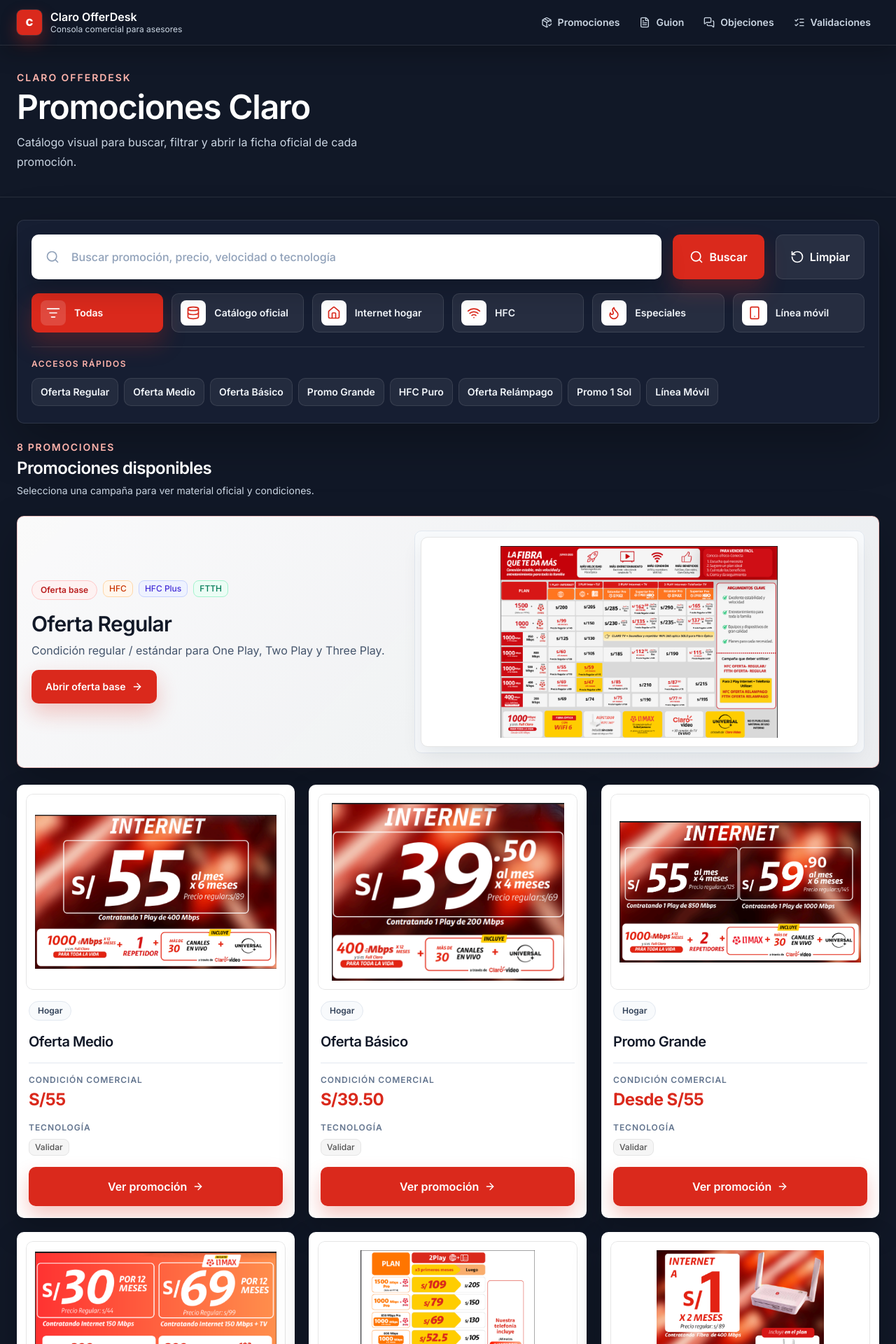
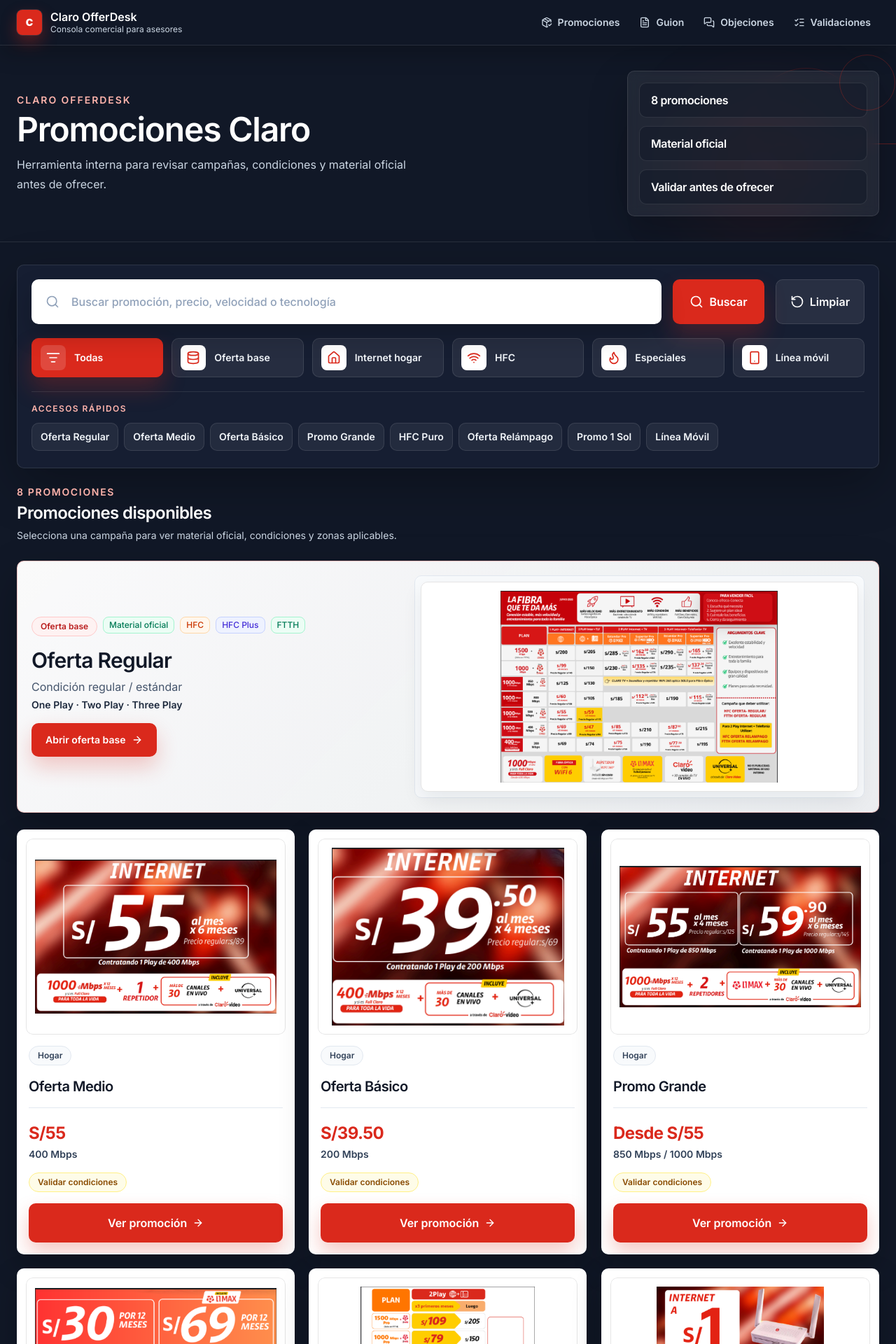
Before and after one commit to Paul-FloresPerez/claro-offerdesk, a Next.js app: page /ofertas in a window 1280 px wide. Shown: the top 1920 px of the page at 70% size. Built offline with nearby package versions, Linux system fonts and the light colour scheme.

Commit message:
PAGINA DE CLARO CULMINADA(HASTA NUEVO AVISO)

```diff
--- a/src/app/ofertas/page.tsx
+++ b/src/app/ofertas/page.tsx
@@ -1,4 +1,5 @@
 import { PromoCatalog } from "@/components/offers/PromoCatalog";
+import { ofertas } from "@/data/ofertas";
 
 type PageProps = {
   searchParams: Promise<{
@@ -13,7 +14,12 @@
   return (
     <main className="relative">
       <section className="relative overflow-hidden border-b border-white/10">
-        <div className="mx-auto max-w-7xl px-4 py-7 sm:px-6 lg:py-9">
+        <div className="pointer-events-none absolute right-12 top-8 h-40 w-40 rounded-full border border-[#DA291C]/20" />
+        <div className="pointer-events-none absolute right-24 top-20 h-48 w-48 rounded-full bg-[#DA291C]/10 blur-3xl" />
+        <div className="pointer-events-none absolute right-0 top-1/2 h-px w-72 bg-gradient-to-l from-[#DA291C]/40 to-transparent" />
+
+        <div className="mx-auto grid max-w-7xl gap-6 px-4 py-7 sm:px-6 lg:grid-cols-[1fr_360px] lg:items-center lg:py-9">
+          <div className="max-w-3xl">
             <p className="text-sm font-semibold uppercase tracking-[0.14em] text-[#FFB4AC]">
               Claro OfferDesk
             </p>
@@ -21,9 +27,19 @@
               Promociones Claro
             </h1>
             <p className="mt-3 max-w-xl text-base leading-7 text-slate-300">
-            Catálogo visual para buscar, filtrar y abrir la ficha oficial de
-            cada promoción.
+              Herramienta interna para revisar campañas, condiciones y material
+              oficial antes de ofrecer.
             </p>
+          </div>
+
+          <div className="relative rounded-lg border border-white/10 bg-white/[0.07] p-4 shadow-[0_20px_56px_rgba(0,0,0,0.24)] backdrop-blur">
+            <div className="absolute -right-6 -top-6 h-20 w-20 rounded-full border border-[#DA291C]/30" />
+            <div className="grid gap-3">
+              <HeroSignal text={`${ofertas.length} promociones`} />
+              <HeroSignal text="Material oficial" />
+              <HeroSignal text="Validar antes de ofrecer" />
+            </div>
+          </div>
         </div>
       </section>
 
@@ -41,3 +57,13 @@
 function getParam(value?: string | string[]) {
   return Array.isArray(value) ? value[0] ?? "" : value ?? "";
 }
+
+function HeroSignal({ text }: { text: string }) {
+  return (
+    <div className="rounded-lg border border-white/10 bg-[#111827]/55 px-4 py-3">
+      <p className="text-base font-semibold tracking-tight text-white">
+        {text}
+      </p>
+    </div>
+  );
+}
--- a/src/app/page.tsx
+++ b/src/app/page.tsx
@@ -1,4 +1,5 @@
 import { PromoCatalog } from "@/components/offers/PromoCatalog";
+import { ofertas } from "@/data/ofertas";
 
 type PageProps = {
   searchParams: Promise<{
@@ -13,7 +14,11 @@
   return (
     <main className="relative">
       <section className="relative overflow-hidden border-b border-white/10">
-        <div className="mx-auto max-w-7xl px-4 py-7 sm:px-6 lg:py-9">
+        <div className="pointer-events-none absolute right-12 top-8 h-40 w-40 rounded-full border border-[#DA291C]/20" />
+        <div className="pointer-events-none absolute right-24 top-20 h-48 w-48 rounded-full bg-[#DA291C]/10 blur-3xl" />
+        <div className="pointer-events-none absolute right-0 top-1/2 h-px w-72 bg-gradient-to-l from-[#DA291C]/40 to-transparent" />
+
+        <div className="mx-auto grid max-w-7xl gap-6 px-4 py-7 sm:px-6 lg:grid-cols-[1fr_360px] lg:items-center lg:py-9">
           <div className="max-w-3xl">
             <p className="text-sm font-semibold uppercase tracking-[0.14em] text-[#FFB4AC]">
               Claro OfferDesk
@@ -22,9 +27,18 @@
               Promociones Claro
             </h1>
             <p className="mt-3 max-w-xl text-base leading-7 text-slate-300">
-              Catálogo visual para buscar, filtrar y abrir la ficha oficial de
-              cada promoción.
+              Herramienta interna para revisar campañas, condiciones y material
+              oficial antes de ofrecer.
             </p>
+          </div>
+
+          <div className="relative rounded-lg border border-white/10 bg-white/[0.07] p-4 shadow-[0_20px_56px_rgba(0,0,0,0.24)] backdrop-blur">
+            <div className="absolute -right-6 -top-6 h-20 w-20 rounded-full border border-[#DA291C]/30" />
+            <div className="grid gap-3">
+              <HeroSignal text={`${ofertas.length} promociones`} />
+              <HeroSignal text="Material oficial" />
+              <HeroSignal text="Validar antes de ofrecer" />
+            </div>
           </div>
         </div>
       </section>
@@ -42,3 +56,13 @@
 function getParam(value?: string | string[]) {
   return Array.isArray(value) ? value[0] ?? "" : value ?? "";
 }
+
+function HeroSignal({ text }: { text: string }) {
+  return (
+    <div className="rounded-lg border border-white/10 bg-[#111827]/55 px-4 py-3">
+      <p className="text-base font-semibold tracking-tight text-white">
+        {text}
+      </p>
+    </div>
+  );
+}
--- a/src/components/offers/PromoCard.tsx
+++ b/src/components/offers/PromoCard.tsx
@@ -21,6 +21,15 @@
 export function PromoCard({ oferta, highlighted = false }: PromoCardProps) {
   const cover = getOfertaCover(oferta);
   const isOneSol = oferta.id === "promo-1-sol";
+  const visibleTechnologies = oferta.tecnologia.filter(
+    (tecnologia) => tecnologia !== "Por confirmar"
+  );
+  const shouldValidateConditions =
+    visibleTechnologies.length !== oferta.tecnologia.length;
+  const showVelocity =
+    oferta.velocidad &&
+    oferta.velocidad !== "No aplica" &&
+    oferta.velocidad !== "Por confirmar";
 
   return (
     <article
@@ -55,24 +64,26 @@
         </div>
 
         <div className="border-t border-slate-200 pt-4">
-          <p className="text-xs font-semibold uppercase tracking-[0.08em] text-slate-500">
-            Condición comercial
-          </p>
           <p className="mt-1 text-2xl font-bold tracking-tight text-[#DA291C]">
             {oferta.precio}
           </p>
+          {showVelocity ? (
+            <p className="mt-1 text-sm font-semibold text-slate-700">
+              {oferta.velocidad}
+            </p>
+          ) : null}
         </div>
 
-        <div className="space-y-2">
-          <p className="text-xs font-semibold uppercase tracking-[0.08em] text-slate-500">
-            Tecnología
-          </p>
+        {visibleTechnologies.length || shouldValidateConditions ? (
           <div className="flex flex-wrap gap-2">
-            {oferta.tecnologia.map((tecnologia) => (
+            {visibleTechnologies.map((tecnologia) => (
               <TechnologyBadge key={tecnologia} tecnologia={tecnologia} />
             ))}
+            {shouldValidateConditions ? (
+              <PromoBadge tone="yellow">Validar condiciones</PromoBadge>
+            ) : null}
           </div>
-        </div>
+        ) : null}
 
         {isOneSol ? (
           <div className="flex gap-2 rounded-lg border border-yellow-200 bg-yellow-50 px-3 py-2 text-sm leading-5 text-yellow-950">
--- a/src/components/offers/PromoCatalog.tsx
+++ b/src/components/offers/PromoCatalog.tsx
@@ -19,7 +19,7 @@
 
 export type CatalogFilter =
   | "Todas"
-  | "Catálogo oficial"
+  | "Oferta base"
   | "Internet hogar"
   | "HFC"
   | "Especiales"
@@ -37,7 +37,7 @@
 
 const filterOptions: { label: CatalogFilter; icon: LucideIcon }[] = [
   { label: "Todas", icon: ListFilter },
-  { label: "Catálogo oficial", icon: Database },
+  { label: "Oferta base", icon: Database },
   { label: "Internet hogar", icon: Home },
   { label: "HFC", icon: Wifi },
   { label: "Especiales", icon: Flame },
@@ -86,7 +86,7 @@
 
 function matchesFilter(oferta: Oferta, filter: CatalogFilter) {
   if (filter === "Todas") return true;
-  if (filter === "Catálogo oficial") return oferta.id === "oferta-regular";
+  if (filter === "Oferta base") return oferta.id === "oferta-regular";
   if (filter === "Línea móvil") return oferta.id === "linea-movil";
   if (filter === "Especiales") {
     return oferta.categoria === "Promociones especiales";
@@ -107,11 +107,11 @@
     return "Promociones sujetas a validación antes de ofrecer.";
   }
 
-  if (filter === "Catálogo oficial") {
-    return "Oferta Regular se revisa desde la imagen oficial; no es precio único.";
+  if (filter === "Oferta base") {
+    return "Oferta Regular se revisa como condición regular / estándar.";
   }
 
-  return "Selecciona una campaña para ver material oficial y condiciones.";
+  return "Selecciona una campaña para ver material oficial, condiciones y zonas aplicables.";
 }
 
 export function PromoCatalog({
--- a/src/components/offers/RegularOfferBanner.tsx
+++ b/src/components/offers/RegularOfferBanner.tsx
@@ -1,6 +1,6 @@
 import { ArrowRight } from "lucide-react";
 import Link from "next/link";
-import { TechnologyBadge } from "@/components/common/StatusBadge";
+import { StatusBadge, TechnologyBadge } from "@/components/common/StatusBadge";
 import { OfficialImage } from "@/components/offers/OfficialImage";
 import { PromoBadge } from "@/components/offers/PromoBadge";
 import type { Oferta } from "@/data/ofertas";
@@ -24,6 +24,9 @@
         <div className="space-y-4">
           <div className="flex flex-wrap gap-2">
             <PromoBadge tone="red">Oferta base</PromoBadge>
+            {oferta.estado === "material-oficial" ? (
+              <StatusBadge estado={oferta.estado} />
+            ) : null}
             {oferta.tecnologia.map((tecnologia) => (
               <TechnologyBadge key={tecnologia} tecnologia={tecnologia} />
             ))}
@@ -34,7 +37,10 @@
               {oferta.nombre}
             </h2>
             <p className="mt-2 max-w-xl text-sm leading-6 text-slate-600 sm:text-base">
-              Condición regular / estándar para One Play, Two Play y Three Play.
+              Condición regular / estándar
+            </p>
+            <p className="mt-1 text-sm font-semibold text-slate-800">
+              One Play · Two Play · Three Play
             </p>
           </div>
 
```
Lines whose indentation alone changed are shown as unchanged.
